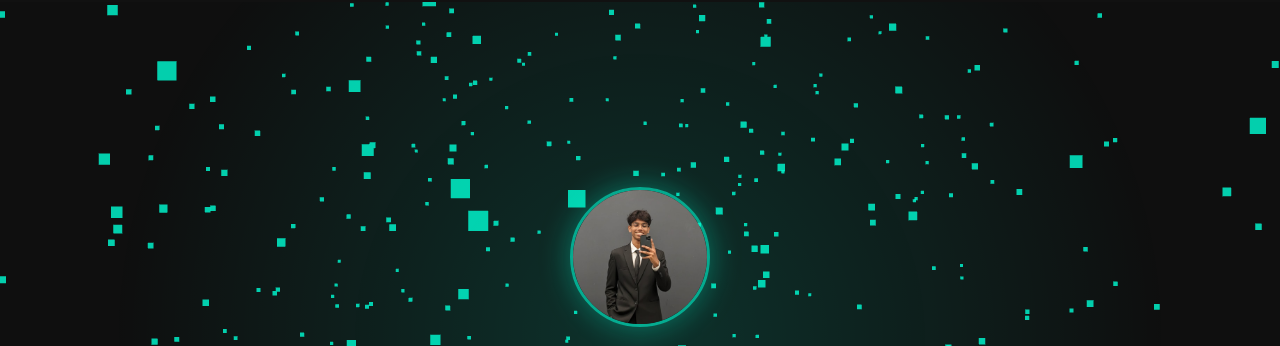
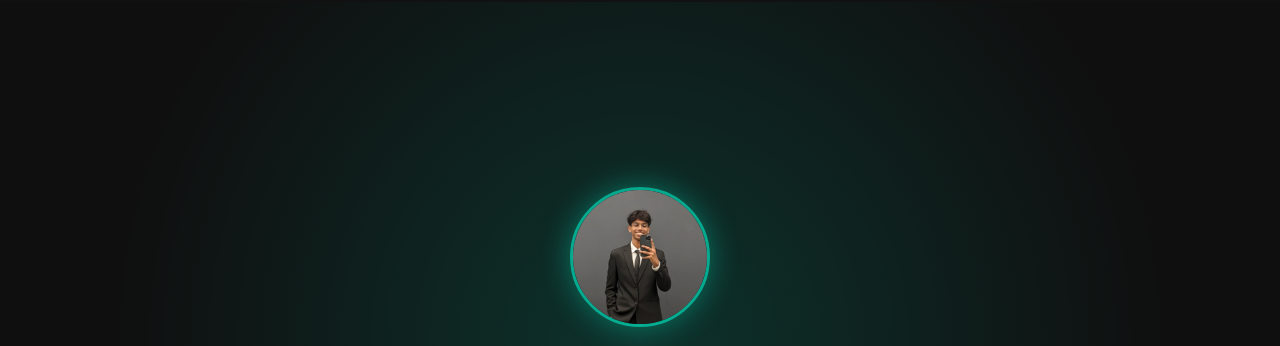
Before and after one commit to abhinavshindo123-dot/hello-world, a plain HTML site: page index.html in a window 1280 px wide. Shown: the part 61-407 px from the top of the page. Drawn offline with nearby package versions, Linux system fonts and the light colour scheme; animation ran at ten frames a second.

Commit message:
Update index.html

```diff
--- a/index.html
+++ b/index.html
@@ -430,7 +430,7 @@ footer{
   © 2026 Abhinav Krishna | All Rights Reserved
 </footer>
 
-<script src="https://cdn.jsdelivr.net/npm/three@0.160.0/build/three.min.js"></script>
+
 
 <script>
 /* ========================================
```
